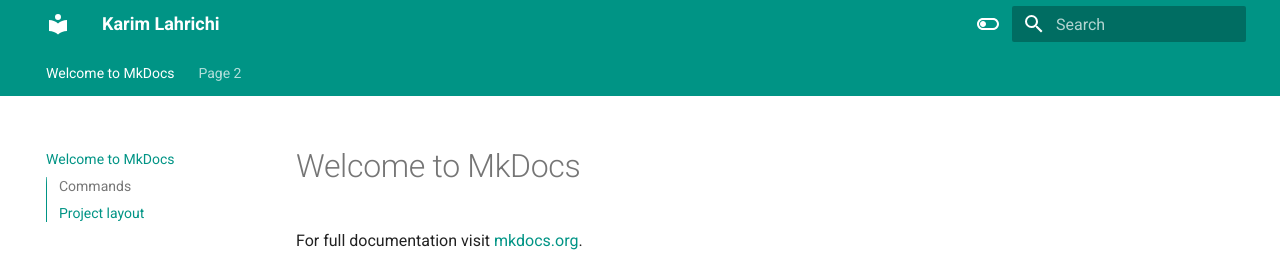
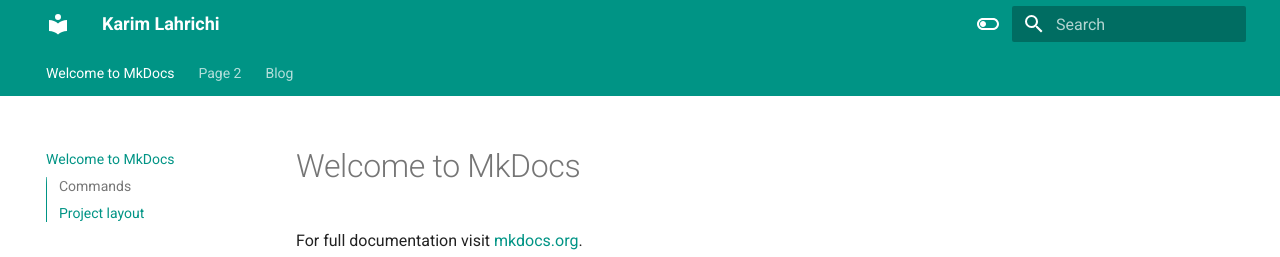
Before and after one commit to klahrich/mkdocs-blog, an MkDocs documentation site: the page built from docs/index.md, in a window 1280 px wide. Shown: the top 257 px of the page. Built offline with MkDocs 1.6.1 and Material for MkDocs 9.7.7, drawn with Linux system fonts in a browser that asks for light colours.

Commit message:
Fixed some bugs

```diff
--- a/mkdocs.yml
+++ b/mkdocs.yml
@@ -1,14 +1,17 @@
 site_name: Karim Lahrichi
+
 theme:
   name: material
   features:
     - navigation.tabs
     - navigation.sections
+    - navigation.indexes
     - toc.integrate
     - navigation.top
     - search.suggest
     - search.highlight
     - content.tabs.link
+
   palette:
     - scheme: default
       toggle:
@@ -23,9 +26,10 @@
       primary: teal
       accent: lime
 
-  plugins:
+plugins:
   - social
   - search
+  - blog
 
 extra:
   social:
@@ -36,22 +40,5 @@
     - icon: fontawesome/brands/linkedin
       link: https://www.linkedin.com/in/willettjames/
 
-markdown_extensions:
-  - pymdownx.highlight:
-      anchor_linenums: true
-  - pymdownx.inlinehilite
-  - pymdownx.snippets
-  - admonition
-  - pymdownx.arithmatex:
-      generic: true
-  - footnotes
-  - pymdownx.details
-  - pymdownx.superfences
-  - pymdownx.mark
-  - attr_list
-  - pymdownx.emoji:
-      emoji_index: !!python/name:materialx.emoji.twemoji
-      emoji_generator: !!python/name:materialx.emoji.to_svg
-
 copyright: |
   &copy; 2023 <a href="https://github.com/james-willett"  target="_blank" rel="noopener">James Willett</a>
```
Also changed, not shown: docs/blog/index.md (added, +1 -0 lines), docs/blog/posts/hello-world.md (added, +9 -0 lines), 3 other files.
